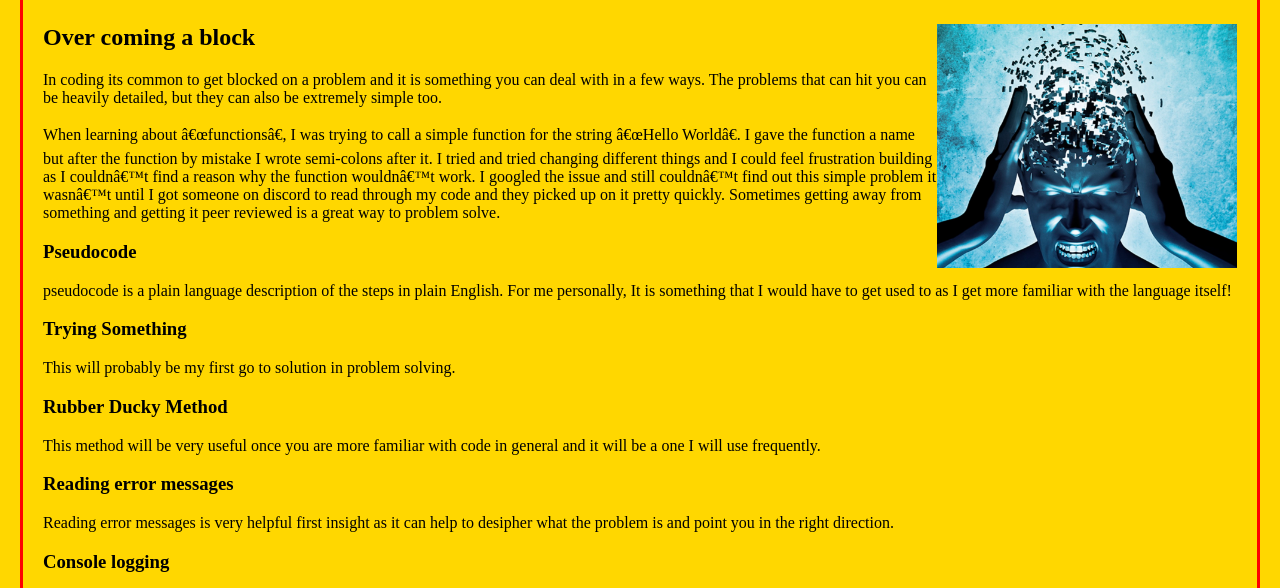
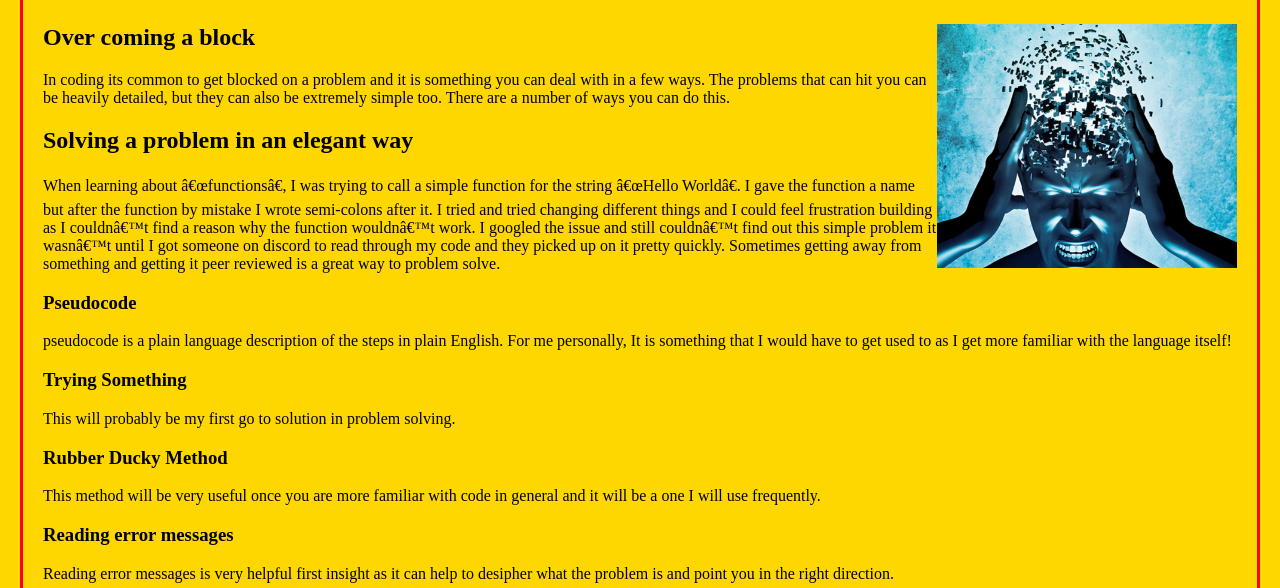
Before and after one commit to Chris-Warne/Chris-Warne.github.io, a plain HTML site: page blog/problem-solving.html in a window 1280 px wide. Shown: the part 184-772 px from the top of the page. Drawn offline with Linux system fonts and the light colour scheme.

Commit message:
problem solving questions added

```diff
--- a/blog/problem-solving.html
+++ b/blog/problem-solving.html
@@ -17,7 +17,9 @@
     <p>
       In coding its common to get blocked on a problem and it is something you can deal with in a few ways.
       The problems that can hit you can be heavily detailed, but they can also be extremely simple too.
+      There are a number of ways you can do this.
     </p>
+    <h2>Solving a problem in an elegant way</h2>
     <p>
        When learning about “functions”, I was trying to call a simple function for the string “Hello World”.
        I gave the function a name but after the function by mistake I wrote semi-colons after it.
```
